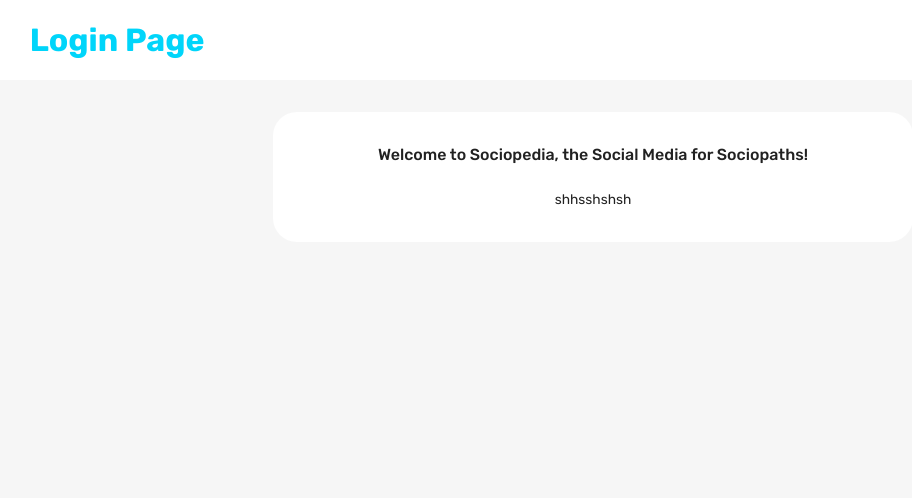
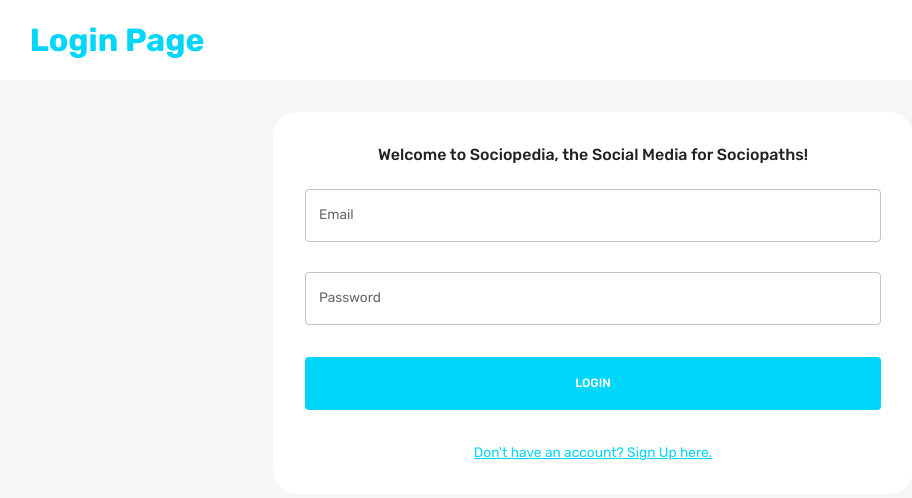
Before and after one commit to dininni8319/socialmedia, a React (Create React App) app in the folder client/: page / in a window 1280 px wide. Shown: the top 498 px of the page, without its empty margins (47-959 px from the left). Built offline with nearby package versions, Linux system fonts and the light colour scheme.

Commit message:
completed login and register page

```diff
--- a/client/src/App.js
+++ b/client/src/App.js
@@ -12,15 +12,22 @@
 const App = () => {
   const mode = useSelector(state => state.mode)
   const theme = useMemo(() => createTheme(themeSettings(mode)), [mode])
+  const isAuth = Boolean(useSelector((state) => state.token))
   return (
     <div className="App">
       <BrowserRouter>
         <ThemeProvider theme={theme}>
           <CssBaseline />
           <Routes>
-            <Route path="/home" element={<HomePage />} />
+            <Route
+              path="/home"
+              element={isAuth ?<HomePage /> : <Navigate to='/' />}
+            />
             <Route path="/" element={<LoginPage />} />
-            <Route path="/profile/:userId" element={<ProfilePage />} />
+            <Route
+              path="/profile/:userId"
+              element={isAuth  ?<ProfilePage /> : <Navigate to='/' />}
+            />
             <Route path="*" element={<Navigate to="/" />} />
           </Routes>
         </ThemeProvider>
--- a/client/src/scenes/loginPage/Form.jsx
+++ b/client/src/scenes/loginPage/Form.jsx
@@ -1,4 +1,4 @@
-import { useState } from "react"
+import { useState } from "react";
 import {
   Box,
   Button,
@@ -6,63 +6,271 @@
   useMediaQuery,
   Typography,
   useTheme,
-} from "@mui/material"
-import { Formik } from "formik"
-import { EditOutlined } from "@mui/icons-material/EditOutlined"
-import { useDispatch, useSelector } from "react-redux"
-import { useNavigate } from "react-router-dom"
-import * as yup from "yup"
-import { setLogin } from "../../state"
-import FlexBetween from "../../components/FlexBetween"
-import Dropzone from "react-dropzone"
+} from "@mui/material";
+import EditOutlinedIcon from "@mui/icons-material/EditOutlined";
+import { Formik } from "formik";
+import * as yup from "yup";
+import { useNavigate } from "react-router-dom";
+import { useDispatch } from "react-redux";
+import { setLogin } from "state";
+import Dropzone from "react-dropzone";
+import FlexBetween from "components/FlexBetween";
 
 const registerSchema = yup.object().shape({
-  email: yup.string().email("invalid email").required("required"),
-  password: yup.string().min(8).required("required"),
   firstName: yup.string().required("required"),
   lastName: yup.string().required("required"),
+  email: yup.string().email("invalid email").required("required"),
+  password: yup.string().required("required"),
   location: yup.string().required("required"),
   occupation: yup.string().required("required"),
   picture: yup.string().required("required"),
-})
+});
 
 const loginSchema = yup.object().shape({
   email: yup.string().email("invalid email").required("required"),
-  password: yup.string().min(8).required("required"),
-})
+  password: yup.string().required("required"),
+});
 
 const initialValuesRegister = {
+  firstName: "",
+  lastName: "",
   email: "",
   password: "",
-  firstName: "",
-  lastName: "",
   location: "",
   occupation: "",
   picture: "",
-}
+};
 
 const initialValuesLogin = {
   email: "",
   password: "",
-}
-
+};
 
 const Form = () => {
+  const [pageType, setPageType] = useState("login");
+  const { palette } = useTheme();
+  const dispatch = useDispatch();
+  const navigate = useNavigate();
+  const isNonMobile = useMediaQuery("(min-width:600px)");
+  const isLogin = pageType === "login";
+  const isRegister = pageType === "register";
+  console.log("🚀 ~ file: Form.jsx:57 ~ Form ~ isRegister:", isRegister)
 
-  const dispatch = useDispatch()
-  const navigate = useNavigate()
-  const theme = useTheme()
-  const isNonMobileScreens = useMediaQuery("(min-width: 1000px)")
-  const [isEditing, setIsEditing] = useState(false)
-  const user = useSelector((state) => state.user)
+  const register = async (values, onSubmitProps) => {
+    // this allows us to send form info with image
+    const formData = new FormData();
+    for (let value in values) {
+      formData.append(value, values[value]);
+    }
+    formData.append("picturePath", values.picture.name);
 
-  const fullName = `${user?.firstName} ${user?.lastName}`
+    const savedUserResponse = await fetch(
+      "http://localhost:3001/auth/register",
+      {
+        method: "POST",
+        body: formData,
+      }
+    );
+    const savedUser = await savedUserResponse.json();
+    onSubmitProps.resetForm();
+
+    if (savedUser) {
+      setPageType("login");
+    }
+  };
+
+  const login = async (values, onSubmitProps) => {
+    const loggedInResponse = await fetch("http://localhost:3001/auth/login", {
+      method: "POST",
+      headers: { "Content-Type": "application/json" },
+      body: JSON.stringify(values),
+    });
+    const loggedIn = await loggedInResponse.json();
+    onSubmitProps.resetForm();
+    if (loggedIn) {
+      dispatch(
+        setLogin({
+          user: loggedIn.user,
+          token: loggedIn.token,
+        })
+      );
+      navigate("/home");
+    }
+  };
+
+  const handleFormSubmit = async (values, onSubmitProps) => {
+    if (isLogin) await login(values, onSubmitProps);
+    if (isRegister) await register(values, onSubmitProps);
+  };
 
   return (
-    <Box>
-      shhsshshsh
-    </Box>
-  )
-}
+    <Formik
+      onSubmit={handleFormSubmit}
+      initialValues={isLogin ? initialValuesLogin : initialValuesRegister}
+      validationSchema={isLogin ? loginSchema : registerSchema}
+    >
+      {({
+        values,
+        errors,
+        touched,
+        handleBlur,
+        handleChange,
+        handleSubmit,
+        setFieldValue,
+        resetForm,
+      }) => (
+        <form onSubmit={handleSubmit}>
+          <Box
+            display="grid"
+            gap="30px"
+            gridTemplateColumns="repeat(4, minmax(0, 1fr))"
+            sx={{
+              "& > div": { gridColumn: isNonMobile ? undefined : "span 4" },
+            }}
+          >
+            {isRegister && (
+              <>
+                <TextField
+                  label="First Name"
+                  onBlur={handleBlur}
+                  onChange={handleChange}
+                  value={values.firstName}
+                  name="firstName"
+                  error={
+                    Boolean(touched.firstName) && Boolean(errors.firstName)
+                  }
+                  helperText={touched.firstName && errors.firstName}
+                  sx={{ gridColumn: "span 2" }}
+                />
+                <TextField
+                  label="Last Name"
+                  onBlur={handleBlur}
+                  onChange={handleChange}
+                  value={values.lastName}
+                  name="lastName"
+                  error={Boolean(touched.lastName) && Boolean(errors.lastName)}
+                  helperText={touched.lastName && errors.lastName}
+                  sx={{ gridColumn: "span 2" }}
+                />
+                <TextField
+                  label="Location"
+                  onBlur={handleBlur}
+                  onChange={handleChange}
+                  value={values.location}
+                  name="location"
+                  error={Boolean(touched.location) && Boolean(errors.location)}
+                  helperText={touched.location && errors.location}
+                  sx={{ gridColumn: "span 4" }}
+                />
+                <TextField
+                  label="Occupation"
+                  onBlur={handleBlur}
+                  onChange={handleChange}
+                  value={values.occupation}
+                  name="occupation"
+                  error={
+                    Boolean(touched.occupation) && Boolean(errors.occupation)
+                  }
+                  helperText={touched.occupation && errors.occupation}
+                  sx={{ gridColumn: "span 4" }}
+                />
+                <Box
+                  gridColumn="span 4"
+                  border={`1px solid ${palette.neutral.medium}`}
+                  borderRadius="5px"
+                  p="1rem"
+                >
+                  <Dropzone
+                    acceptedFiles=".jpg,.jpeg,.png"
+                    multiple={false}
+                    onDrop={(acceptedFiles) =>
+                      setFieldValue("picture", acceptedFiles[0])
+                    }
+                  >
+                    {({ getRootProps, getInputProps }) => (
+                      <Box
+                        {...getRootProps()}
+                        border={`2px dashed ${palette.primary.main}`}
+                        p="1rem"
+                        sx={{ "&:hover": { cursor: "pointer" } }}
+                      >
+                        <input {...getInputProps()} />
+                        {!values.picture ? (
+                          <p>Add Picture Here</p>
+                        ) : (
+                          <FlexBetween>
+                            <Typography>{values.picture.name}</Typography>
+                            <EditOutlinedIcon />
+                          </FlexBetween>
+                        )}
+                      </Box>
+                    )}
+                  </Dropzone>
+                </Box>
+              </>
+            )}
 
-export default Form
+            <TextField
+              label="Email"
+              onBlur={handleBlur}
+              onChange={handleChange}
+              value={values.email}
+              name="email"
+              error={Boolean(touched.email) && Boolean(errors.email)}
+              helperText={touched.email && errors.email}
+              sx={{ gridColumn: "span 4" }}
+            />
+            <TextField
+              label="Password"
+              type="password"
+              onBlur={handleBlur}
+              onChange={handleChange}
+              value={values.password}
+              name="password"
+              error={Boolean(touched.password) && Boolean(errors.password)}
+              helperText={touched.password && errors.password}
+              sx={{ gridColumn: "span 4" }}
+            />
+          </Box>
+
+          {/* BUTTONS */}
+          <Box>
+            <Button
+              fullWidth
+              type="submit"
+              sx={{
+                m: "2rem 0",
+                p: "1rem",
+                backgroundColor: palette.primary.main,
+                color: palette.background.alt,
+                "&:hover": { color: palette.primary.main },
+              }}
+            >
+              {isLogin ? "LOGIN" : "REGISTER"}
+            </Button>
+            <Typography
+              onClick={() => {
+                setPageType(isLogin ? "register" : "login");
+                resetForm();
+              }}
+              sx={{
+                textDecoration: "underline",
+                color: palette.primary.main,
+                "&:hover": {
+                  cursor: "pointer",
+                  color: palette.primary.light,
+                },
+              }}
+            >
+              {isLogin
+                ? "Don't have an account? Sign Up here."
+                : "Already have an account? Login here."}
+            </Typography>
+          </Box>
+        </form>
+      )}
+    </Formik>
+  );
+};
+
+export default Form;
```
